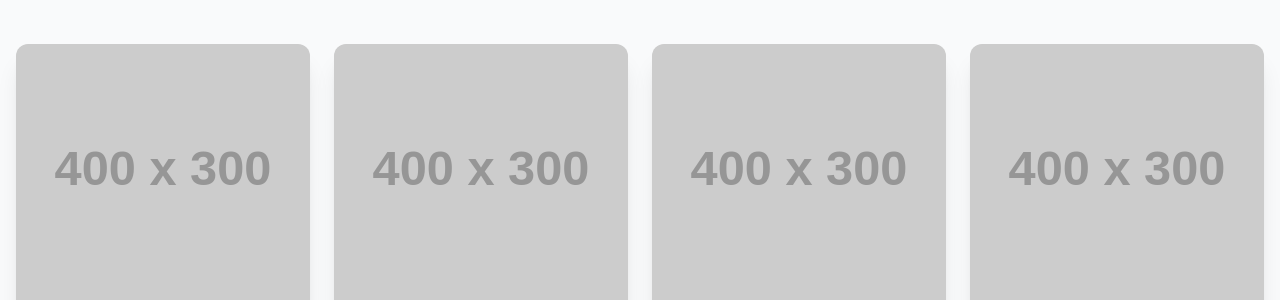
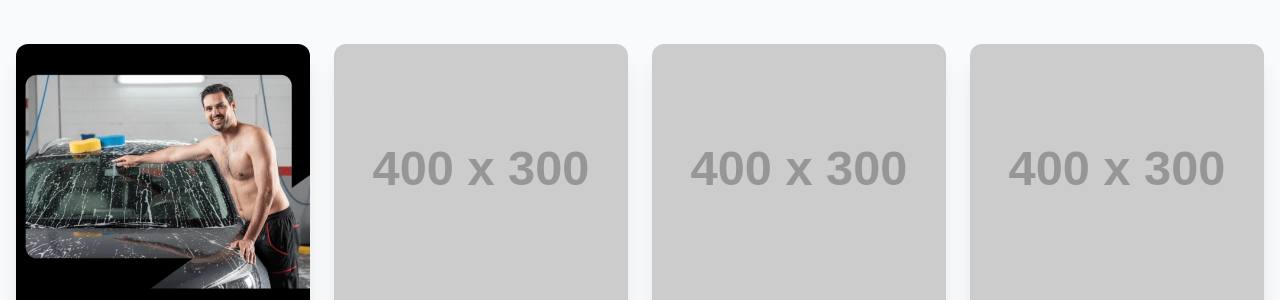
Before and after one commit to axbdc/nuno, a plain HTML site: page index.html in a window 1280 px wide. Shown: the part 652-952 px from the top of the page. Drawn offline with nearby package versions, Linux system fonts and the light colour scheme; placeholder pictures from the web are drawn by us.

Commit message:
Update index.html

```diff
--- a/index.html
+++ b/index.html
@@ -109,7 +109,7 @@
                      data-image="https://placehold.co/800x600/1E40AF/FFFFFF?text=Projecto+Alfa"
                      data-caption="Projecto Alfa: Linhas de fuga na paisagem urbana. (Óleo sobre tela)">
                     <img class="w-full h-64 object-cover transition duration-500 group-hover:scale-105"
-                         src="https://placehold.co/400x300/1E40AF/FFFFFF?text=Projecto+Alfa" alt="Projecto Alfa">
+                         src="Gemini_Generated_Image_54lqii54lqii54lq.png" alt="Projecto Alfa">
                     <div class="p-4 bg-white">
                         <p class="text-lg font-semibold">Projecto Alfa</p>
                         <p class="text-sm text-gray-500">2024 - Pintura Digital</p>
```
